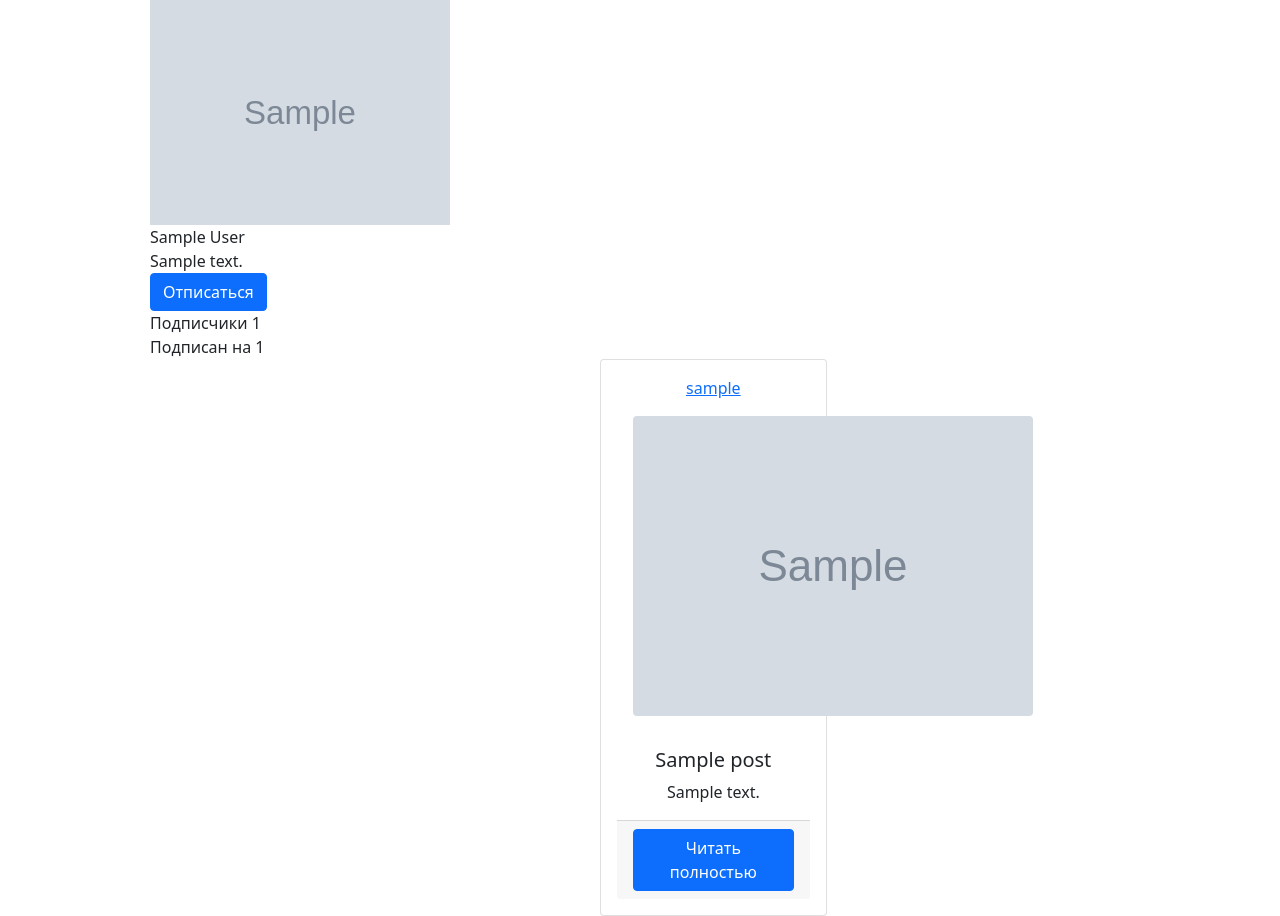
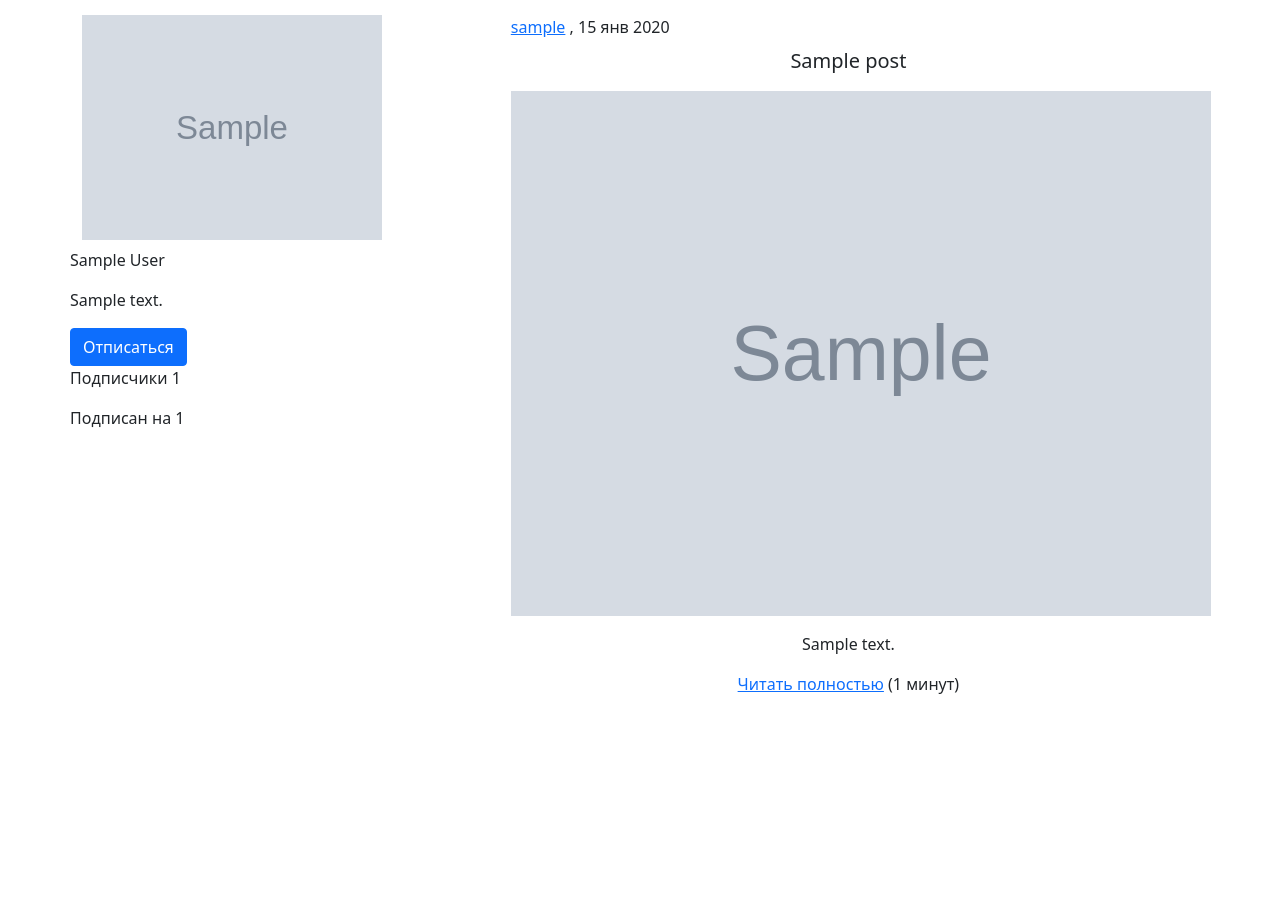
Before and after one commit to sergeysemenov90/blogplatform, a Django app: a page that uses templates/base.html in a window 1280 px wide. Shown: the part 56-972 px from the top of the page. After the commit the page ends 750 px from the top, so only its background shows below. Run offline with Django 4.2, Linux system fonts and the light colour scheme; a user stored in the database is signed in; tables that the repository leaves empty hold one stand-in row (values such as "Sample post"); grey boxes marked "Sample" are stand-in pictures; parts of the project's set-up code (start-up, migrations or seed data) failed here and were passed over; some libraries are stand-ins or nearby versions.

Commit message:
add fields to user registration form, some user page templates work

```diff
--- a/blog/templates/blog/index.html
+++ b/blog/templates/blog/index.html
@@ -17,7 +17,10 @@
         {% for post in posts %}
         <div class="col-sm">
             <div class="card" style="width: 18rem;">
-                <span style="text-align:center;"><a href="{{ post.author.get_absolute_url }}">{{post.author}}</a></span>
+                <span style="text-align:center;padding: 5px;">
+                    <a href="{{ post.author.get_absolute_url }}">{{post.author}}</a>
+                    , {{post.created_at | date:'d b Y'}}
+                </span>
                     <img src="{{ post.image.url }}" class="card-img-top" alt="Фото записи">
                 <div class="card-body">
                     <h5 class="card-title">{{ post.title }}</h5>
--- a/blog/templates/blog/user_profile.html
+++ b/blog/templates/blog/user_profile.html
@@ -3,8 +3,8 @@
 
 {% block title %}Страница пользователя {{object.username}}{% endblock %}
 {% block content %}
-<div style="margin-left:150px;">
-    <div class="updiv">
+<div class="container" style="margin-top:15px">
+    <div class="row" style="float: left;">
         <div>
             {%if siteuser.image%}
             <img src="{{user.image.url}}"  width = "300">
@@ -12,15 +12,10 @@
             <img src="https://w7.pngwing.com/pngs/906/222/png-transparent-computer-icons-user-profile-avatar-french-people-computer-network-heroes-black.png" width="300">
             {%endif%}
         </div>
-        <div class="mt-15">
-            {{siteuser.get_full_name}}
-        </div>
-        <div class="mt-15">
-            {{siteuser.description}}
-        </div>
-
-
-        {% if user.is_authenticated %}
+        <div style="padding:8px 0">
+            <p>{{siteuser.get_full_name}}</p>
+            <p>{{siteuser.description}}</p>
+            {% if user.is_authenticated %}
         <form action="{% url 'user_follow_unfollow' siteuser.id %}" method="post">
             {% csrf_token %}
             {% if is_follow %}
@@ -34,32 +29,21 @@
             {% endif %}
         </form>
         {% endif %}
+            <p>Подписчики {{following.count}}</p>
+            <p>Подписан на {{followers.count}}</p>
+        </div>
 
-
-        <div class="mt-15">
-            Подписчики {{following.count}}
-        </div>
-        <div class="mt-15">
-            Подписан на {{followers.count}}
-        </div>
     </div>
-    <div style="margin-left: 450px;">
+    <div class="row" style="text-align:center;margin-bottom:30px">
         {% for post in siteuser.posts.all %}
-        <div class="col-lg-4 col-md-4 col-sm-12 ">
-            <div class="card w-auto p-3" align="center">
-                <span><a href="{{ post.author.get_absolute_url }}">{{post.author}}</a></span>
-                <div class="card-img h-auto w-auto p-3">
-                    <img src="{{ post.image.url }}" class="rounded mx-auto d-block" alt="Фото записи">
-                </div>
-                <div class="card-body">
-                    <h5 class="card-title">{{ post.title }}</h5>
-                    <p class="card-text">{{post.content | truncatechars:100 }}</p>
-                </div>
-                <div class="card-footer" align="center">
-                    <a href="{{ post.get_absolute_url }}" class="btn btn-primary">Читать полностью</a>
-                </div>
-            </div>
-        </div>
+        <span style="text-align: left;margin-bottom:10px">
+            <a href="{{ post.author.get_absolute_url }}">{{post.author}}</a>
+            , {{post.created_at | date:'d b Y'}}
+        </span>
+        <span style="margin-bottom:10px"><h5>{{ post.title }}</h5></span>
+        <p><img src="{{ post.image.url }}" alt="Фото записи" width="700"></p>
+        <p>{{post.content | truncatewords:175}}</p>
+        <span><a href="{{ post.get_absolute_url }}">Читать полностью</a> ({{post.time_to_read}} минут)</span>
         {% endfor %}
     </div>
 </div>
--- a/blog/views.py
+++ b/blog/views.py
@@ -18,11 +18,6 @@ class PostListView(ListView):
         if 'search' in self.request.GET:
             queryset = queryset.filter(title__icontains=self.request.GET['search'])
         return queryset
-
-    def get_context_data(self, *, object_list=None, **kwargs):
-        data = super(PostListView, self).get_context_data()
-        data['siteuser'] = SiteUser.objects.filter(pk=self.request.user.id)
-        return data
 
 
 class PostDetailView(DetailView):
--- a/templates/base.html
+++ b/templates/base.html
@@ -38,7 +38,7 @@
             </div>
             <span class="navbar-text">
               {% if user.is_authenticated %}
-                <span style="margin-right: 12px;"><a href="{{ siteuser.get_absolute_url }}">{{ user }}</a></span>
+                <span style="margin-right: 12px;"><a href="{{ user.get_absolute_url }}">{{ user }}</a></span>
               <a href="{% url 'account_logout' %}">
                   Выйти из системы
               </a>
```
Also changed, not shown: blog/forms.py (+17 -6 lines).
